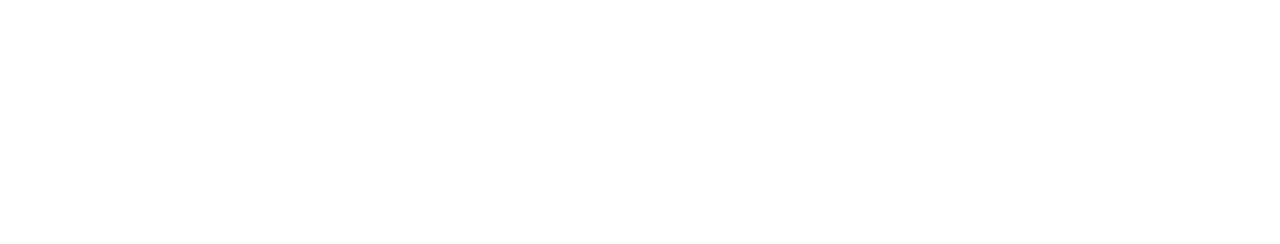
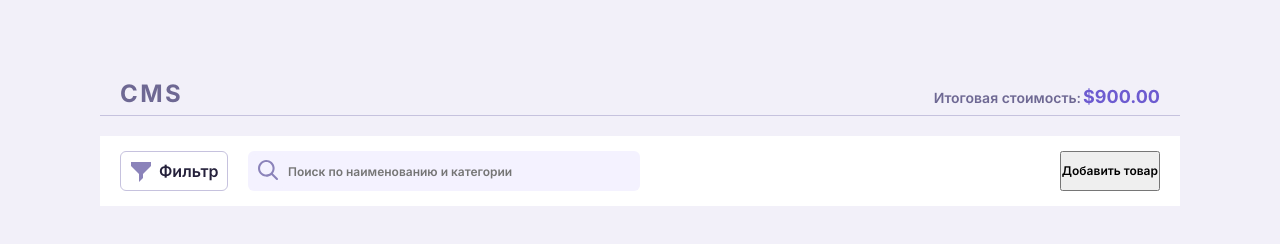
Before and after one commit to VVerkin/CRM-ShopOnline, a plain HTML site: page index.html in a window 1280 px wide. Drawn offline with Linux system fonts and the light colour scheme.

Commit message:
расстановка верхних элементов страницы

```diff
--- a/index.html
+++ b/index.html
@@ -28,7 +28,55 @@
   </head>
 
   <body>
-    <!-- <section class="crm"></section> -->
+    <section class="cms">
+      <div class="container cms__container">
+        <div class="cms__header">
+          <div class="cms__header-title">cms</div>
+          <div class="cms__header-result">
+            <div class="cms__result-text">Итоговая стоимость:</div>
+            <div class="cms__result-value">$900.00</div>
+          </div>
+        </div>
+        <div class="cms__wrapper">
+          <div class="cms__subheader">
+            <div class="cms__subheader-setting">
+              <button class="cms__subheader-filter">
+                <img src="./src/img/icons/filter.svg" alt="Иконка фильтра" />
+                <div class="cms__subheader-filter-text">Фильтр</div>
+              </button>
+              <div class="cms__subheader-search">
+                <button
+                  class="cms__subheader-search-btn"
+                  id="search-btn"
+                  name="search-btn"
+                  type="search"
+                >
+                  <img
+                    class="cms__subheader-search-icon"
+                    src="./src/img/icons/search.svg"
+                    alt="Лупа"
+                  />
+                </button>
+
+                <input
+                  class="cms__subheader-search-input"
+                  type="search"
+                  name="search"
+                  placeholder="Поиск по наименованию и категории"
+                />
+              </div>
+            </div>
+            <button
+              class="cms__subheader-add-goods"
+              form="modal-form"
+              type="submit"
+            >
+              Добавить товар
+            </button>
+          </div>
+        </div>
+      </div>
+    </section>
 
     <section class="modal">
       <button type="button" class="modal__btn-close"></button>
--- a/src/css/cms.css
+++ b/src/css/cms.css
@@ -1,6 +1,128 @@
-.crm {
+.cms {
   position: relative;
   max-width: 1300px;
   min-height: 1008px;
   margin: 0 auto;
+  padding: 79px 100px 110px;
 }
+
+.cms__container {
+  max-width: 1100px;
+  min-height: 762px;
+}
+
+.cms__header {
+  display: flex;
+  justify-content: space-between;
+  padding: 0 20px 7px;
+  border-bottom: 1px solid var(--light-purple-gray-color);
+  margin-bottom: 20px;
+}
+
+.cms__header-title {
+  font-weight: 700;
+  font-size: 24px;
+  line-height: 29px;
+
+  letter-spacing: 0.1em;
+  text-transform: uppercase;
+
+  color: var(--purple-grey-color);
+}
+
+.cms__header-result {
+  display: flex;
+  align-items: end;
+}
+
+.cms__result-text {
+  font-weight: 500;
+  font-size: 14px;
+  line-height: 17px;
+  text-transform: none;
+  padding-bottom: 2px;
+  margin-right: 2px;
+
+  color: var(--purple-grey-color);
+}
+
+.cms__result-value {
+  font-weight: 700;
+  font-size: 18px;
+  line-height: 22px;
+  color: var(--purple-blue-color);
+}
+
+.cms__subheader {
+  display: flex;
+  padding: 15px 20px;
+  justify-content: space-between;
+  width: 100%;
+  height: 70px;
+  background-color: var(--white-color);
+}
+
+.cms__subheader-setting {
+  display: flex;
+  gap: 20px;
+}
+
+/* Кнопка "Фильтр" */
+
+.cms__subheader-filter {
+  display: flex;
+  gap: 8px;
+  justify-content: space-between;
+  width: 108px;
+  height: 40px;
+  padding: 10px;
+  background-color: var(--white-color);
+  border: 1px solid var(--light-purple-gray-color);
+  border-radius: 6px;
+}
+
+.cms__subheader-filter-img {
+  width: 20px;
+  height: 20px;
+}
+
+.cms__subheader-filter-text {
+  font-weight: 400;
+  font-size: 16px;
+  line-height: 19px;
+  color: var(--cobalt-blue-color);
+}
+
+/* Строка поиска */
+
+.cms__subheader-search {
+  display: flex;
+  position: relative;
+  width: 392px;
+  height: 40px;
+}
+
+.cms__subheader-search-input {
+  width: 100%;
+  border: none;
+  border-radius: 6px;
+  background-color: var(--magnolia-color);
+  padding: 13px 0 12px 40px;
+}
+
+.cms__subheader-search-btn {
+  position: absolute;
+  left: 2px;
+  top: 3px;
+  width: 35px;
+  height: 35px;
+  border: none;
+  background-color: var(--magnolia-color);
+  border-radius: 6px;
+  outline-offset: 2px;
+}
+
+.cms__subheader-search-icon {
+  width: 20px;
+  height: 20px;
+}
--- a/src/css/index.css
+++ b/src/css/index.css
@@ -2,4 +2,5 @@
 @import "./normalize.css";
 @import "./global-style.css";
 @import "./fonts.css";
+@import "./cms.css";
 @import "./modal.css";
--- a/src/css/var.css
+++ b/src/css/var.css
@@ -1,9 +1,11 @@
 :root {
-  --white-color:#ffffff;
+  --white-color: #ffffff;
   --black-color: #000000;
-  --purple-gray-color: #6E6893;
-  --light-purple-gray-color:#C6C2DE;
-  --purple-blue-color: #6D5BD0;
-  --smoky-white-color: #F2F0F9;
-  --red-color: #D80101;
+  --purple-gray-color: #6e6893;
+  --cobalt-blue-color: #25213b;
+  --light-purple-gray-color: #c6c2de;
+  --purple-blue-color: #6d5bd0;
+  --smoky-white-color: #f2f0f9;
+  --magnolia-color: #f4f2ff;
+  --red-color: #d80101;
 }
```
Also changed, not shown: src/img/icons/filter.svg (added), src/img/icons/search.svg (added), src/img/pixel perfect/cms.jpg (added).
